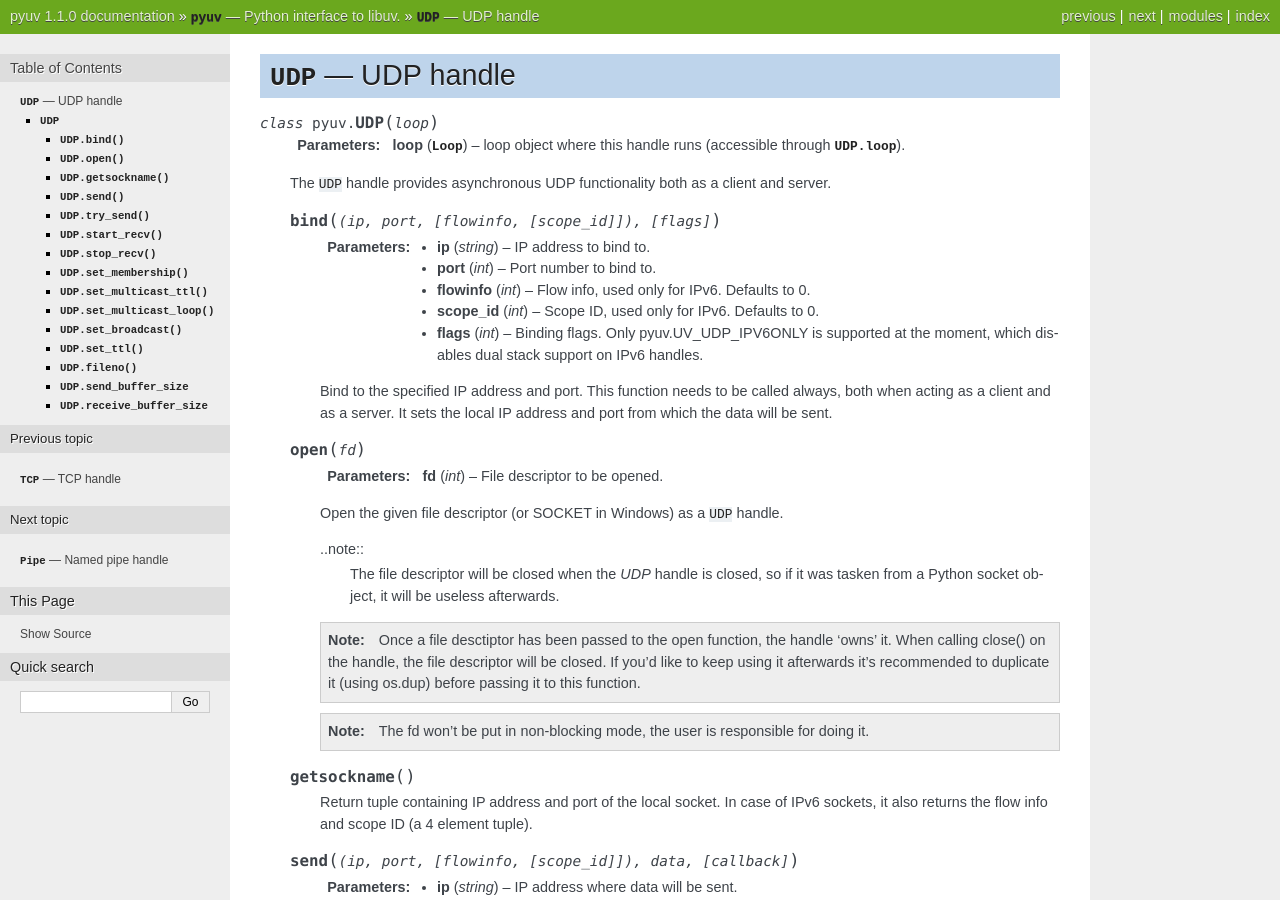
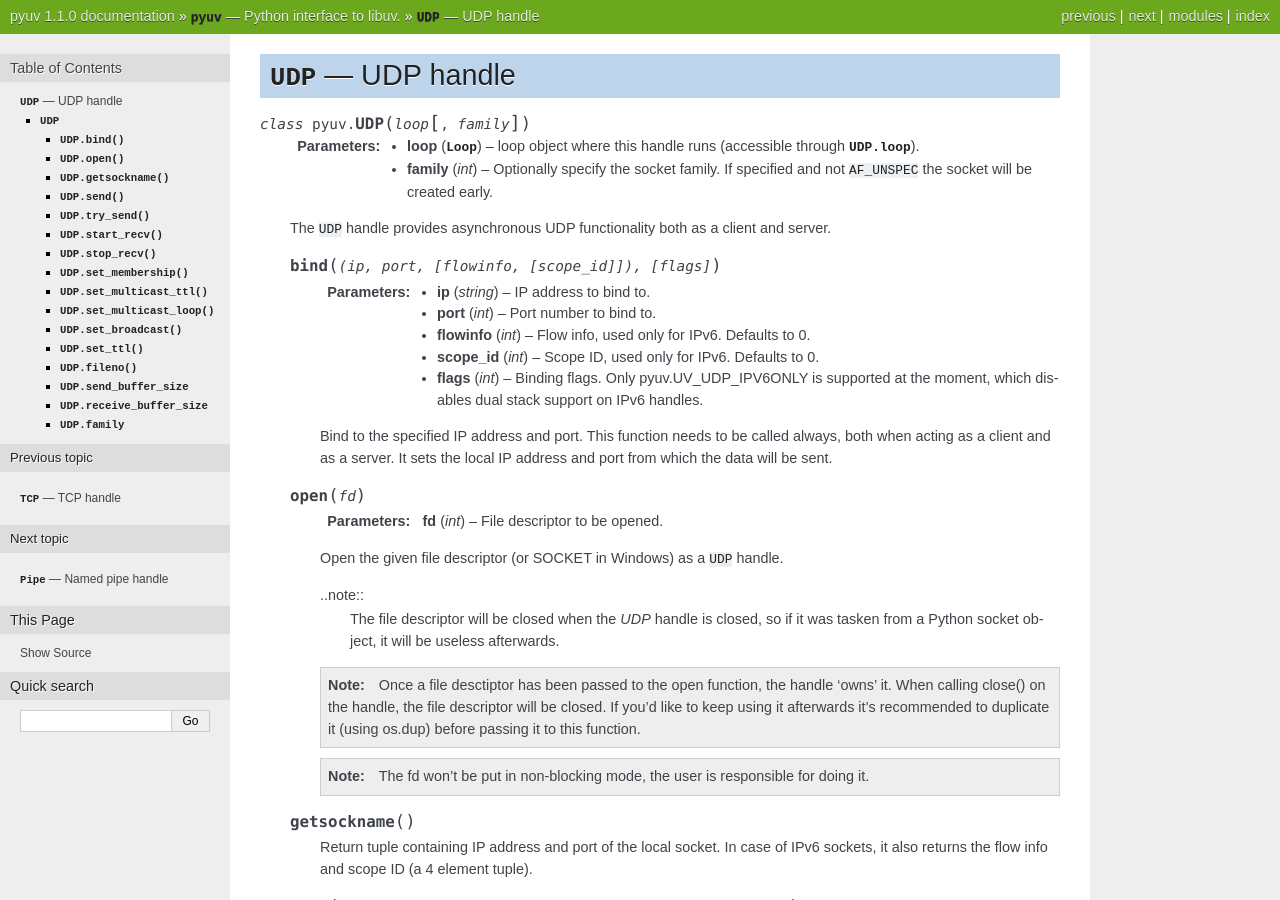
Before and after one commit to saghul/pyuv, a Sphinx documentation site: the page built from docs/udp.rst, in a window 1280 px wide and 900 px high. Built offline with Sphinx 7.4.7, drawn with Linux system fonts in a browser that asks for light colours; some of the changed text lies outside the part shown.

Commit message:
doc: update documentation for TCP and UDP handles

```diff
--- a/docs/udp.rst
+++ b/docs/udp.rst
@@ -9,10 +9,13 @@
 ==============================
 
 
-.. py:class:: UDP(loop)
+.. py:class:: UDP(loop, [family])
 
     :type loop: :py:class:`Loop`
     :param loop: loop object where this handle runs (accessible through :py:attr:`UDP.loop`).
+
+    :param int family: Optionally specify the socket family. If specified and not ``AF_UNSPEC``
+        the socket will be created early.
 
     The ``UDP`` handle provides asynchronous UDP functionality both as a client and server.
 
@@ -151,3 +154,9 @@
     .. py:attribute:: receive_buffer_size
 
         Gets / sets the receive buffer size.
+
+    .. py:attribute:: family
+
+        *Read only*
+
+        Returns the socket address family.
```
Also changed, not shown: docs/tcp.rst (+10 -1 lines).
